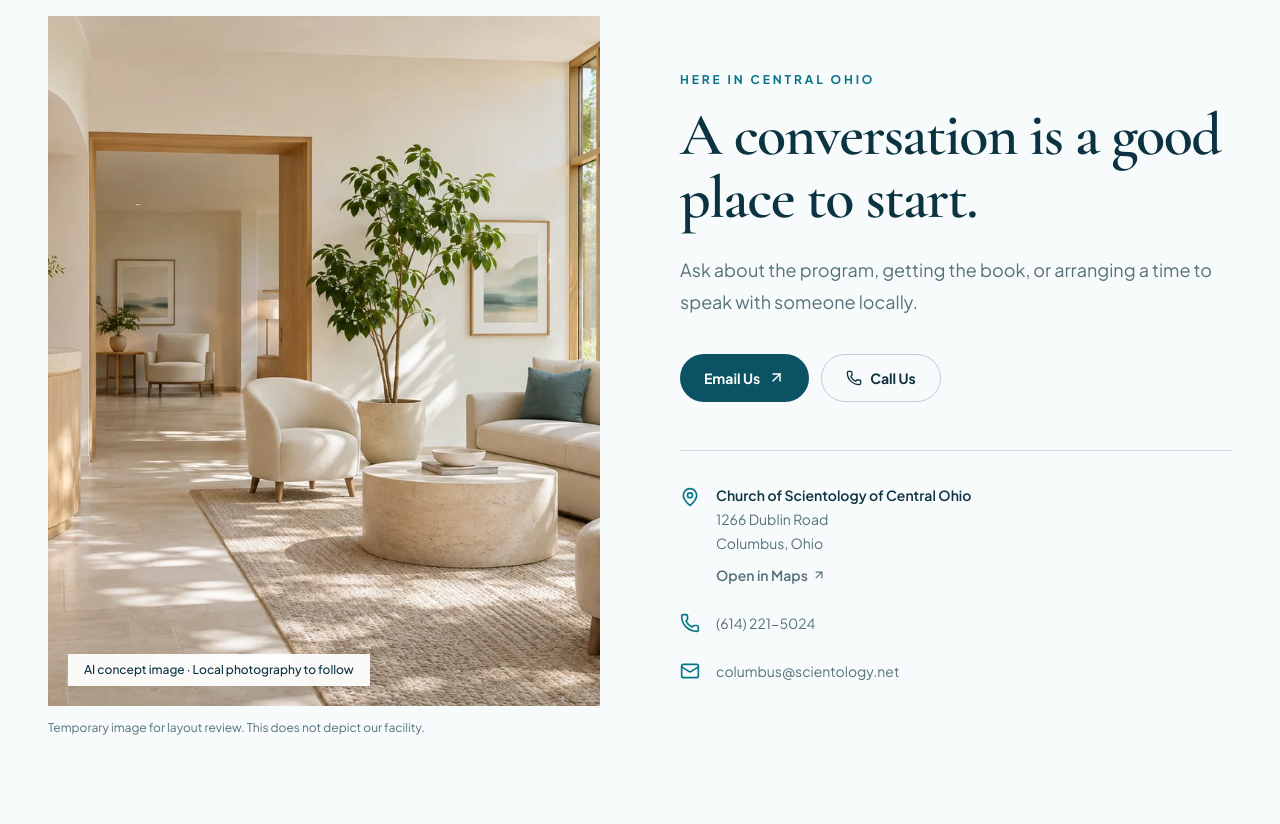
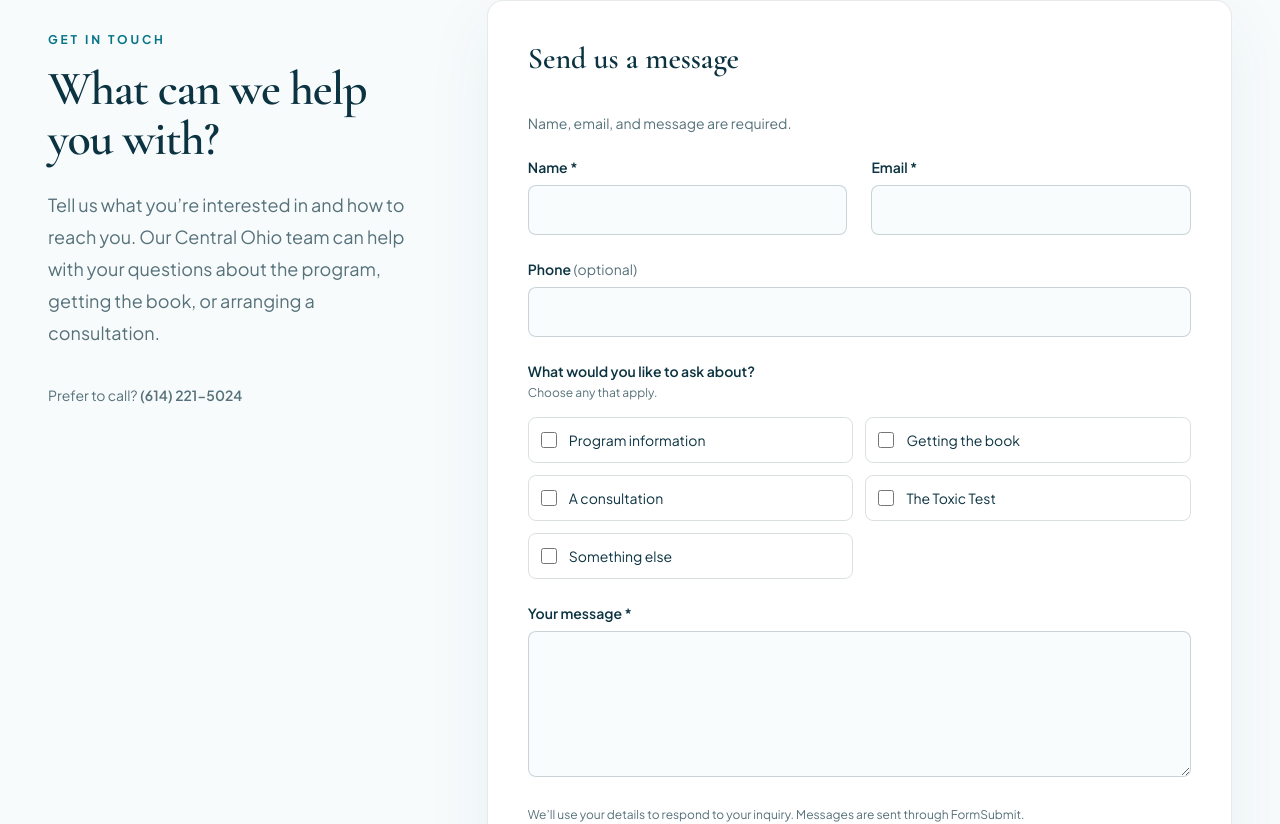
Before and after one commit to slturrisi/cbcm, a Next.js app: page /contact in a window 1280 px wide. Shown: the part 616-1440 px from the top of the page. Built offline with nearby package versions, Linux system fonts and the light colour scheme.

Commit message:
Add CBCM inquiry form using Visit email delivery

```diff
--- a/app/contact/page.tsx
+++ b/app/contact/page.tsx
@@ -1,4 +1,5 @@
 import type { Metadata } from "next";
+import ContactForm from "@/components/contact/ContactForm";
 import LocalContact from "@/components/contact/LocalContact";
 import Header from "@/components/layout/Header";
 import Footer from "@/components/layout/Footer";
@@ -20,6 +21,15 @@ export default function ContactPage() {
           imageSrc="/images/hero/waterfall-hero.png"
           imageAlt="Calm waterfall and surrounding forest"
         />
+        <section className="mx-auto grid w-full max-w-[1440px] gap-10 px-5 pb-4 pt-16 sm:px-8 lg:grid-cols-[0.65fr_1.35fr] lg:gap-20 lg:px-12 lg:pt-24" aria-labelledby="inquiry-heading">
+          <div className="max-w-lg lg:pt-8">
+            <p className="text-xs font-bold uppercase tracking-[0.24em] text-[#087487]">Get in touch</p>
+            <h2 id="inquiry-heading" className="mt-4 font-display text-4xl font-semibold leading-[1.05] tracking-[-0.025em] text-[#0c3341] sm:text-5xl">What can we help you with?</h2>
+            <p className="mt-6 text-lg leading-8 text-[#56717a]">Tell us what you’re interested in and how to reach you. Our Central Ohio team can help with your questions about the program, getting the book, or arranging a consultation.</p>
+            <p className="mt-8 text-sm leading-7 text-[#56717a]">Prefer to call? <a href="tel:+16142215024" className="whitespace-nowrap font-semibold text-[#087487] underline underline-offset-4">(614) 221-5024</a></p>
+          </div>
+          <ContactForm />
+        </section>
         <LocalContact />
       </main>
       <Footer />
--- /dev/null
+++ b/components/contact/ContactForm.tsx
@@ -0,0 +1,136 @@
+"use client";
+
+import { useEffect, useRef, useState, type FormEvent } from "react";
+import { ArrowRight } from "lucide-react";
+
+const recipient = "columbus@scientology.net";
+const interests = [
+  { value: "program", label: "Program information" },
+  { value: "book", label: "Getting the book" },
+  { value: "consultation", label: "A consultation" },
+  { value: "toxic-test", label: "The Toxic Test" },
+  { value: "other", label: "Something else" },
+];
+const fieldClass = "mt-2 w-full rounded-lg border border-[#0c3341]/20 bg-[#f8fcfd] px-4 py-3 text-base text-[#102f3a] outline-none transition focus:border-[#087487] focus:ring-2 focus:ring-[#087487]/20 disabled:opacity-60";
+type Status = "idle" | "sending" | "success" | "error";
+
+export default function ContactForm() {
+  const [status, setStatus] = useState<Status>("idle");
+  const inFlight = useRef(false);
+  const consultation = useRef<HTMLInputElement>(null);
+  const sending = status === "sending";
+
+  useEffect(() => {
+    if (new URLSearchParams(window.location.search).get("interest") === "consultation" && consultation.current) {
+      consultation.current.checked = true;
+    }
+  }, []);
+
+  async function submit(event: FormEvent<HTMLFormElement>) {
+    event.preventDefault();
+    if (inFlight.current) return;
+    const form = event.currentTarget;
+    for (const name of ["name", "message"]) {
+      const field = form.elements.namedItem(name) as HTMLInputElement | HTMLTextAreaElement;
+      field.setCustomValidity(field.value.trim() ? "" : `Please enter ${name === "name" ? "your name" : "a message"}.`);
+    }
+    if (!form.reportValidity()) return;
+    const data = new FormData(form);
+    const text = (name: string) => String(data.get(name) || "").trim();
+    if (text("_honey")) return;
+    const payload = {
+      name: text("name"),
+      email: text("email"),
+      Phone: text("phone") || "Not provided",
+      Interests: data.getAll("Interests").join(", ") || "Not specified",
+      message: text("message"),
+      _subject: "CBCM / Purification Program inquiry — Central Ohio",
+      _replyto: text("email"),
+      _template: "table",
+      _honey: "",
+    };
+    const controller = new AbortController();
+    const timeout = window.setTimeout(() => controller.abort(), 20000);
+    inFlight.current = true;
+    setStatus("sending");
+    try {
+      const response = await fetch(`https://formsubmit.co/ajax/${recipient}`, {
+        method: "POST",
+        headers: { Accept: "application/json", "Content-Type": "application/json" },
+        body: JSON.stringify(payload),
+        signal: controller.signal,
+      });
+      const result: { success?: boolean | string } = await response.json();
+      if (!response.ok || !(result.success === true || result.success === "true")) {
+        throw new Error("Request not accepted");
+      }
+      form.reset();
+      setStatus("success");
+    } catch {
+      setStatus("error");
+    } finally {
+      window.clearTimeout(timeout);
+      inFlight.current = false;
+    }
+  }
+
+  return (
+    <form
+      action={`https://formsubmit.co/${recipient}`}
+      method="POST"
+      onSubmit={submit}
+      onInput={(event) => {
+        const field = event.target;
+        if (field instanceof HTMLInputElement || field instanceof HTMLTextAreaElement) field.setCustomValidity("");
+        if (status === "success" || status === "error") setStatus("idle");
+      }}
+      aria-label="Contact request"
+      aria-busy={sending}
+      className="rounded-2xl border border-[#0c3341]/10 bg-white p-6 shadow-[0_20px_70px_rgba(10,64,78,0.06)] sm:p-10"
+    >
+      <input type="hidden" name="_subject" value="CBCM / Purification Program inquiry — Central Ohio" />
+      <input type="hidden" name="_template" value="table" />
+      <div className="hidden" aria-hidden="true">
+        <label>Leave empty<input name="_honey" tabIndex={-1} autoComplete="off" /></label>
+      </div>
+      <fieldset disabled={sending} className="space-y-6">
+        <legend className="font-display text-3xl font-semibold text-[#0c3341]">Send us a message</legend>
+        <p className="pt-3 text-sm text-[#56717a]">Name, email, and message are required.</p>
+        <div className="grid gap-6 sm:grid-cols-2">
+          <label className="text-sm font-semibold text-[#0c3341]">Name <span aria-hidden="true">*</span>
+            <input name="name" autoComplete="name" required maxLength={120} className={fieldClass} />
+          </label>
+          <label className="text-sm font-semibold text-[#0c3341]">Email <span aria-hidden="true">*</span>
+            <input name="email" type="email" autoComplete="email" required maxLength={254} className={fieldClass} />
+          </label>
+        </div>
+        <label className="block text-sm font-semibold text-[#0c3341]">Phone <span className="font-normal text-[#56717a]">(optional)</span>
+          <input name="phone" type="tel" autoComplete="tel" maxLength={40} className={fieldClass} />
+        </label>
+        <fieldset>
+          <legend className="text-sm font-semibold text-[#0c3341]">What would you like to ask about?</legend>
+          <p className="mt-1 text-xs text-[#56717a]">Choose any that apply.</p>
+          <div className="mt-4 grid gap-3 sm:grid-cols-2">
+            {interests.map((interest) => (
+              <label key={interest.value} className="flex min-h-11 cursor-pointer items-center gap-3 rounded-lg border border-[#0c3341]/15 px-3 py-3 text-sm text-[#0c3341] has-checked:border-[#087487] has-checked:bg-[#eef8fa]">
+                <input type="checkbox" name="Interests" value={interest.label} ref={interest.value === "consultation" ? consultation : undefined} className="size-4 shrink-0 accent-[#087487]" />
+                {interest.label}
+              </label>
+            ))}
+          </div>
+        </fieldset>
+        <label className="block text-sm font-semibold text-[#0c3341]">Your message <span aria-hidden="true">*</span>
+          <textarea name="message" required rows={5} maxLength={5000} className={`${fieldClass} resize-y`} />
+        </label>
+        <p className="text-xs leading-5 text-[#56717a]">We’ll use your details to respond to your inquiry. Messages are sent through FormSubmit.</p>
+        <button type="submit" className="inline-flex min-h-12 w-full items-center justify-center gap-3 rounded-full bg-[#0c5265] px-7 text-sm font-bold text-white transition hover:bg-[#087487] focus-visible:outline-2 focus-visible:outline-offset-4 focus-visible:outline-[#087487] disabled:cursor-wait disabled:opacity-65 sm:w-auto">
+          {sending ? "Sending…" : "Send Message"}<ArrowRight size={17} />
+        </button>
+      </fieldset>
+      <div aria-live="polite" aria-atomic="true">
+        {status === "success" && <p className="mt-6 rounded-lg bg-[#eef8fa] p-4 text-sm leading-6 text-[#0c5265]">Thank you—your inquiry has been submitted. We’ll be in touch.</p>}
+      </div>
+      {status === "error" && <p role="alert" className="mt-6 rounded-lg bg-red-50 p-4 text-sm leading-6 text-red-900">We couldn’t send your message. Your entries have been kept. Please try again, or email <a className="underline" href={`mailto:${recipient}`}>{recipient}</a>.</p>}
+    </form>
+  );
+}
```
Also changed, not shown: 4 other files (tests, documents, lock files or other folders).
